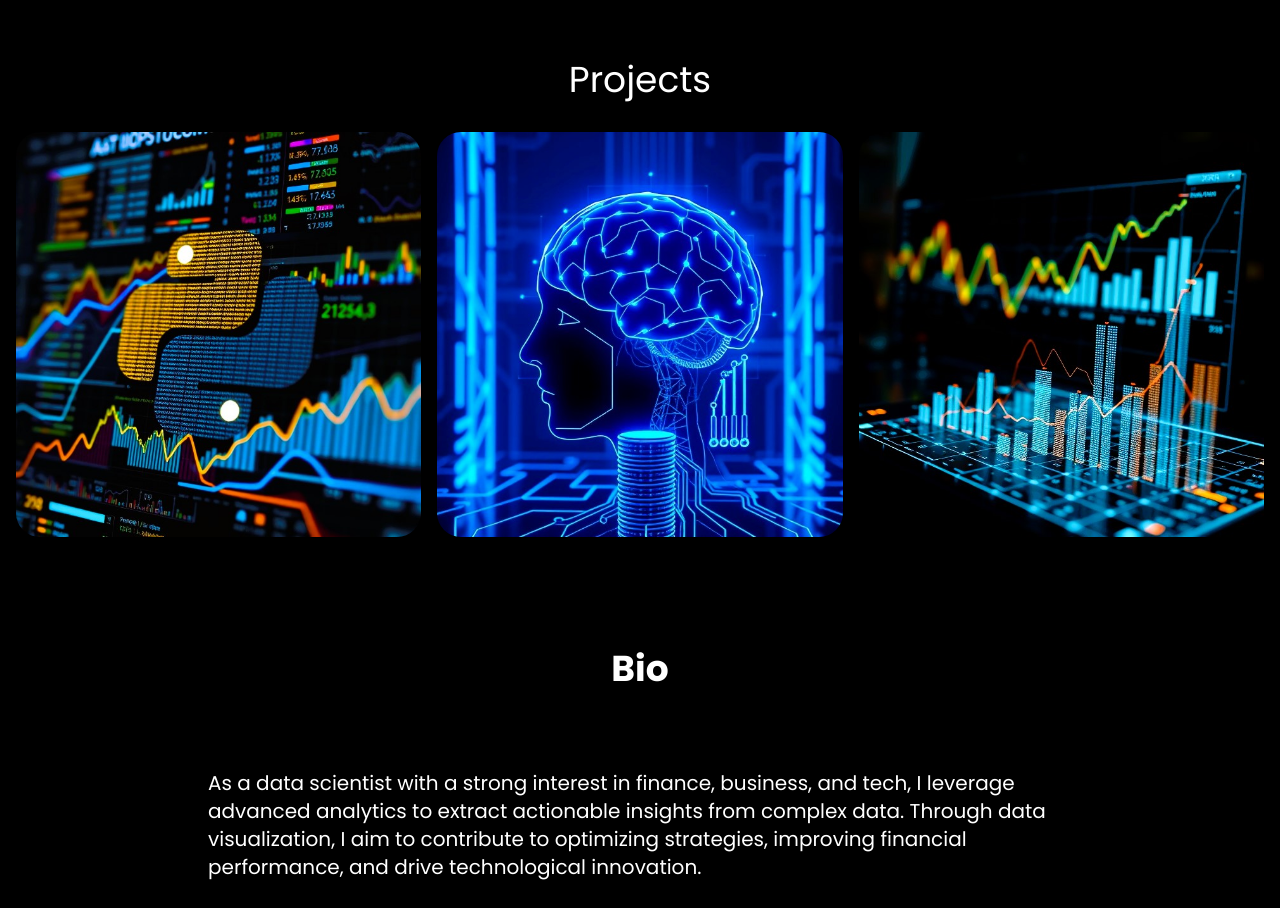
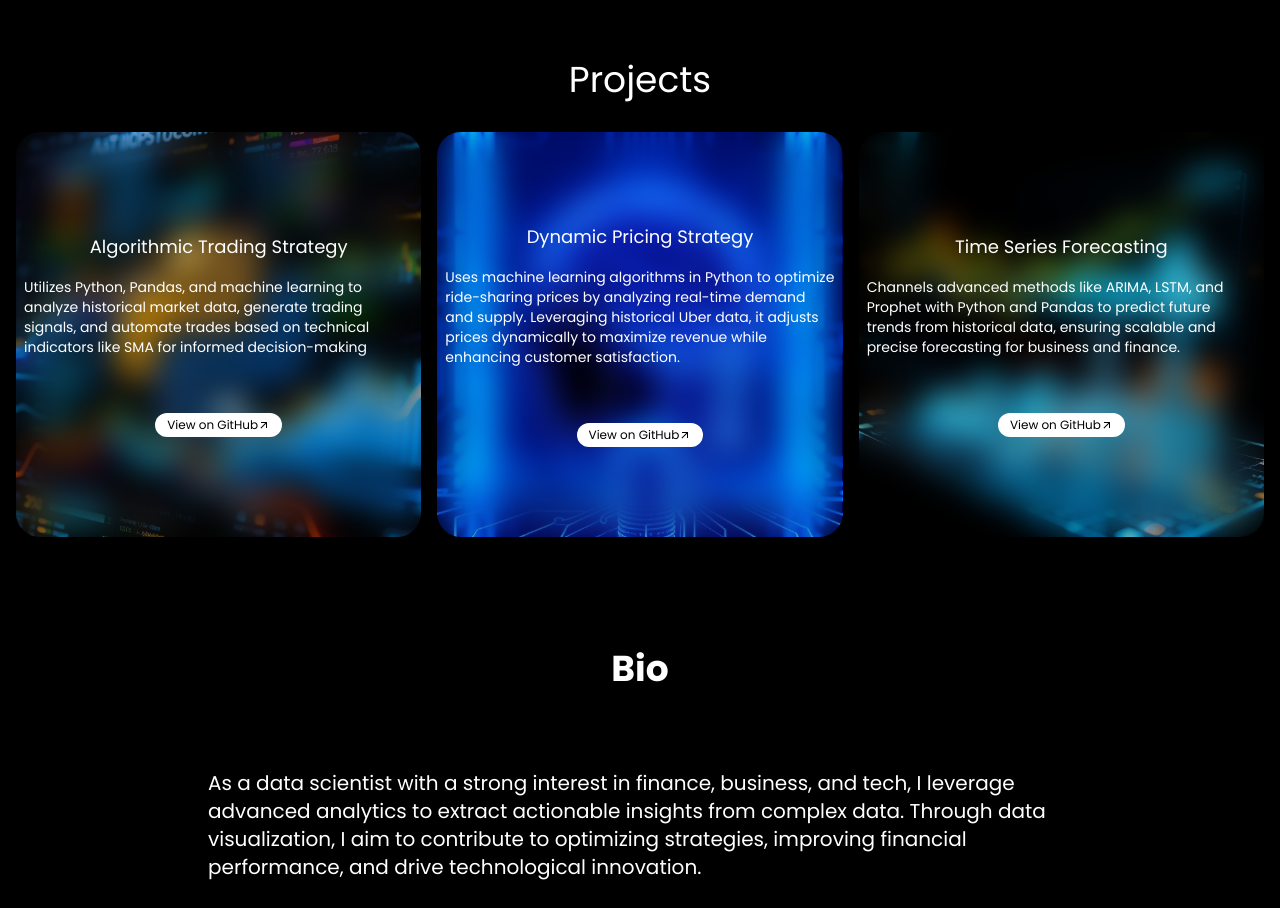
Before and after one commit to Shreyansh055/Shrey_55, a React (Vite) app: page / in a window 1280 px wide. Shown: the part 900-1808 px from the top of the page. Built offline with nearby package versions, Linux system fonts and the light colour scheme.

Commit message:
Update Projects.jsx

```diff
--- a/src/components/Projects.jsx
+++ b/src/components/Projects.jsx
@@ -1,51 +1,73 @@
-import { MdArrowOutward } from "react-icons/md"
-import { PROJECTS } from "../constants"
-import { motion } from "framer-motion"
+import { useState } from "react";
+import { MdArrowOutward } from "react-icons/md";
+import { PROJECTS } from "../constants";
+import { motion } from "framer-motion";
 
 const Projects = () => {
+  // State to handle tapped project (for mobile behavior)
+  const [tappedProject, setTappedProject] = useState(null);
+
+  // Function to toggle project details on tap (mobile view)
+  const handleTap = (project) => {
+    setTappedProject(tappedProject === project ? null : project);
+  };
+
   return (
     <section className="pt-20" id="projects">
       <motion.h2
         initial={{ opacity: 0, y: -20 }}
         whileInView={{ opacity: 1, y: 0 }}
-             transition={{duration: 0.8 }}
-            className="mb-8 text-center text-3xl lg:text-4xl">Projects
+        transition={{ duration: 0.8 }}
+        className="mb-8 text-center text-3xl lg:text-4xl"
+      >
+        Projects
       </motion.h2>
-            <div className="grid grid-cols-1 gap-4 md:grid-cols-2 lg:grid-cols-3">
+
+      <div className="grid grid-cols-1 gap-4 sm:grid-cols-1 md:grid-cols-2 lg:grid-cols-3">
         {PROJECTS.map((project) => (
           <motion.div
             initial={{ opacity: 0, scale: 0.9 }}
             whileInView={{ opacity: 1, scale: 1 }}
-                    transition={{duration: 0.5 }}
-                    whileHover={{ scale: 1.05 }}
-                     key={project.id} className="group relative overflow-hidden rounded-3xl">
+            transition={{ duration: 0.5 }}
+            key={project.id}
+            className="group relative overflow-hidden rounded-3xl"
+            onClick={() => handleTap(project)} // Handle tap for mobile
+          >
             <motion.img
               whileHover={{ scale: 1.1 }}
               src={project.image}
               alt={project.name}
-                        className="h-full w-full object-cover transition-transform duration-500 group-hover:scale-110" />
+              className="h-full w-full object-cover transition-transform duration-500 group-hover:scale-110"
+            />
+
+            {/* Show project details (both mobile and desktop) */}
+            {(tappedProject === project || window.innerWidth > 768) && (
               <motion.div
                 initial={{ opacity: 0 }}
-                         whileHover={{ opacity: 1 }}
-                         transition={{duration: 0.5 }}
-
-                        className="absolute inset-0 flex flex-col items-center justify-center text-white opacity-0 backdrop-blur-lg transition-opacity duration-500 group-hover:opacity-100">
-                        <h3 className="mb-2 text-xl">{project.name}</h3>
-                        <p className="mb-12 p-4">{project.description}</p>
-                        <a href={project.githubLink} target="_blank"
-                        rel="noopener noreferrer" className="rounded-full bg-white px-4 py-2 text-black hover:bg-gray-300">
+                animate={{ opacity: 1 }}
+                transition={{ duration: 0.5 }}
+                className="absolute inset-0 flex flex-col items-center justify-center text-white backdrop-blur-lg transition-opacity duration-500 group-hover:opacity-100"
+              >
+                <h3 className="mb-2 text-xl sm:text-lg">{project.name}</h3>
+                <p className="mb-12 p-4 sm:p-2 sm:text-sm">{project.description}</p>
+                <a
+                  href={project.githubLink}
+                  target="_blank"
+                  rel="noopener noreferrer"
+                  className="rounded-full bg-white px-4 py-2 text-black hover:bg-gray-300 sm:px-3 sm:py-1 sm:text-xs"
+                >
                   <div className="flex items-center">
                     <span>View on GitHub</span>
                     <MdArrowOutward />
                   </div>
                 </a>
               </motion.div>
+            )}
           </motion.div>
         ))}
       </div>
+    </section>
+  );
+};
 
-        </section>
-    )
-}
-
-export default Projects
+export default Projects;
```
Lines whose indentation alone changed are shown as unchanged.
